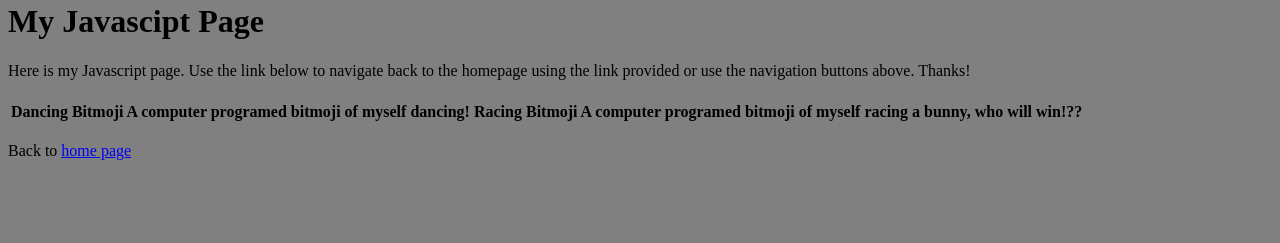
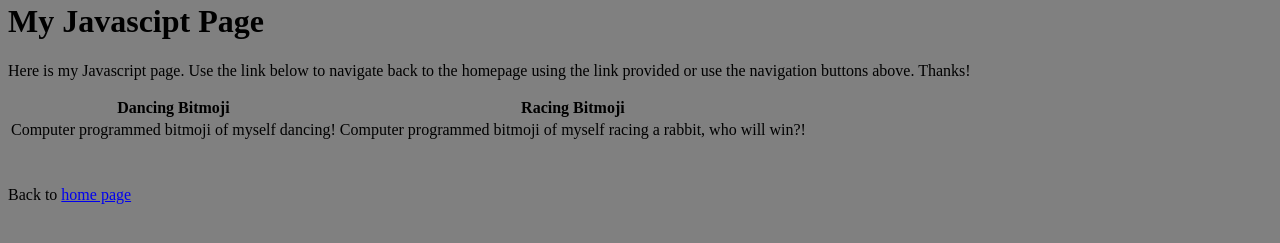
Before and after one commit to victorgarcia372/victorgarcia372.github.io, a plain HTML site: page javascript.html in a window 1280 px wide. Shown: the part 481-724 px from the top of the page. Drawn offline with Linux system fonts and the light colour scheme; a script that the page names is missing.

Commit message:
Update javascript.html

```diff
--- a/javascript.html
+++ b/javascript.html
@@ -34,27 +34,30 @@
     <p> Here is my Javascript page. Use the link below to navigate back to the homepage using the link provided or use the navigation buttons above. Thanks!</p>
 
   <table>
+
     <thead>
      <tr>
        <th> Dancing Bitmoji
-       A computer programed bitmoji of myself dancing!
-       </th>
+       <th> Racing Bitmoji
+      </tr>
+    </thead>
+    <tbody>
+      <tr>
+      <td> Computer programmed bitmoji of myself dancing!
+       <td> Computer programmed bitmoji of myself racing a rabbit, who will win?!
+      <tr>
+      <td>
+      <tbody>
+      <tr>
+      <td> <h2><a href="https://www.khanacademy.org/computer-programming/garcia_dancing_bitmoji/5575455970738176"></a></h2><script src="https://www.khanacademy.org/computer-programming/garcia_dancing_bitmoji/5575455970738176/embed.js?editor=no&buttons=no&author=no&embed=yes"></script>
 
-       <th> Racing Bitmoji
-       A computer programed bitmoji of myself racing a bunny, who will win!??
-       </th>
-      <tr>
+      <td><h2><a href="https://www.khanacademy.org/computer-programming/garcia_racingbitmoji/5311900511944704"></a></h2><script src="https://www.khanacademy.org/computer-programming/garcia_racingbitmoji/5311900511944704/embed.js?editor=no&buttons=no&author=yes&embed=yes"></script>
+        </tr>
+
+
+    </tbody>
+
     </thead>
-       <tb>
-    <h2><a href="https://www.khanacademy.org/computer-programming/garcia_dancing_bitmoji/5575455970738176"></a></h2><script src="https://www.khanacademy.org/computer-programming/garcia_dancing_bitmoji/5575455970738176/embed.js?editor=no&buttons=no&author=no&embed=yes"></script>
-    </tb>
-
-        <tb>
-     <h2><a href="https://www.khanacademy.org/computer-programming/garcia_racingbitmoji/5311900511944704"></a></h2><script src="https://www.khanacademy.org/computer-programming/garcia_racingbitmoji/5311900511944704/embed.js?editor=no&buttons=no&author=yes&embed=yes"></script>
-          </tb>
-
-          </tbody>
-    </tr>
 
          </table>
 
```
